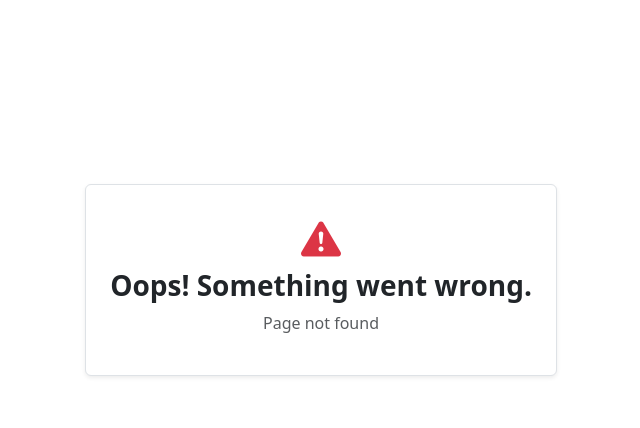
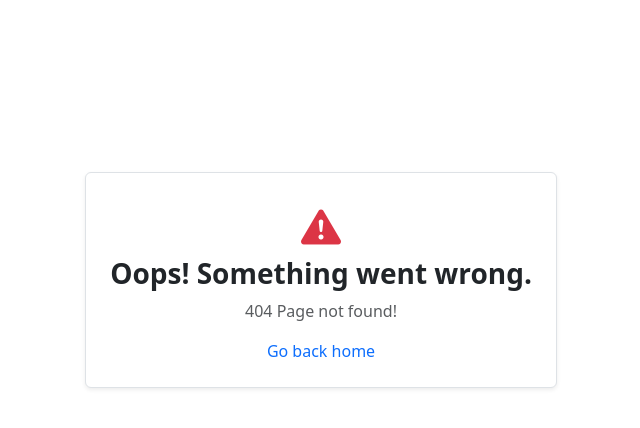
Before and after one commit to CS-LTU/com7033-assignment-julianaifionu, a Flask app: template templates/errors/404.html in a window 1280 px wide. Shown: the top 428 px of the page, without its empty margins (319-959 px from the left). Run offline with Flask 3, Linux system fonts and the light colour scheme; the template is opened without the code that fills it, so the values that code supplies are empty.

Commit message:
Handle 404 and 500 errors gracefully in the app

```diff
--- a/app.py
+++ b/app.py
@@ -1,7 +1,7 @@
 from datetime import datetime
-from flask import Flask, render_template, redirect, url_for
-from utils.config import Config
-from models.initialize import initialize
+from flask import Flask, render_template, redirect, url_for, request
+from config import Config
+from models.bootstrap import bootstrap_once
 from utils.decorators import login_required
 from utils.current_user import get_current_user
 from routes import admin_bp, auth_bp, clinician_bp
@@ -14,20 +14,31 @@ app.register_blueprint(admin_bp, url_prefix="/admin")
 app.register_blueprint(auth_bp, url_prefix="/auth")
 app.register_blueprint(clinician_bp, url_prefix="/clinicians")
 
-initialize()
+bootstrap_once()
+
+# Error 404 handler
+@app.errorhandler(404)
+def page_not_found(error):
+    app.logger.warning(f"404 Not Found: {error}, Path: {request.path}")
+    return render_template("errors/404.html"), 404
 
 
-# Custom filter to format ISO UTC strings to human-readable dates
+# Error 500 handler
+@app.errorhandler(500)
+def internal_server_error(error):
+    app.logger.error(f"500 Internal Server Error: {error}, Path: {request.path}")
+    return render_template("errors/500.html"), 500
+
+
 @app.template_filter("humanize_date")
 def humanize_date(iso_string: str) -> str:
     """
-    Converts ISO 8601 string to '30 Nov 2025, 10:31 PM' format.
+    Converts ISO 8601 string to human-readable dates format.
     """
     dt = datetime.fromisoformat(iso_string)
     return dt.strftime("%d %b %Y, %I:%M %p")
 
 
-# Context processor to inject user info into templates
 @app.context_processor
 def inject_user():
     """
--- a/templates/errors/404.html
+++ b/templates/errors/404.html
@@ -12,7 +12,6 @@
 			rel="stylesheet"
 			href="https://cdn.jsdelivr.net/npm/bootstrap-icons@1.11.3/font/bootstrap-icons.css"
 		/>
-
 		<link
 			rel="stylesheet"
 			href="{{ url_for('static', filename='css/style.css') }}"
@@ -29,9 +28,9 @@
 			>
 				<i class="bi bi-exclamation-triangle-fill text-danger fs-1 mb-3"></i>
 				<h3 class="fw-bold">Oops! Something went wrong.</h3>
-				<p class="text-muted mt-2">
-					Page not found
-				</p>
+
+				<p class="text-muted mt-2">404 Page not found!</p>
+				<a href="/">Go back home</a>
 			</div>
 		</div>
 		<script src="https://cdn.jsdelivr.net/npm/bootstrap@5.3.2/dist/js/bootstrap.bundle.min.js"></script>
--- a/templates/errors/500.html
+++ b/templates/errors/500.html
@@ -30,7 +30,7 @@
 				<i class="bi bi-exclamation-triangle-fill text-danger fs-1 mb-3"></i>
 				<h3 class="fw-bold">Oops! Something went wrong.</h3>
 				<p class="text-muted mt-2">
-					An unexpected error occurred. Our team has been notified. Please try
+					An unexpected error occurred. The team has been notified. Please try
 					again later or contact an administrator if the issue continues.
 				</p>
 
```
